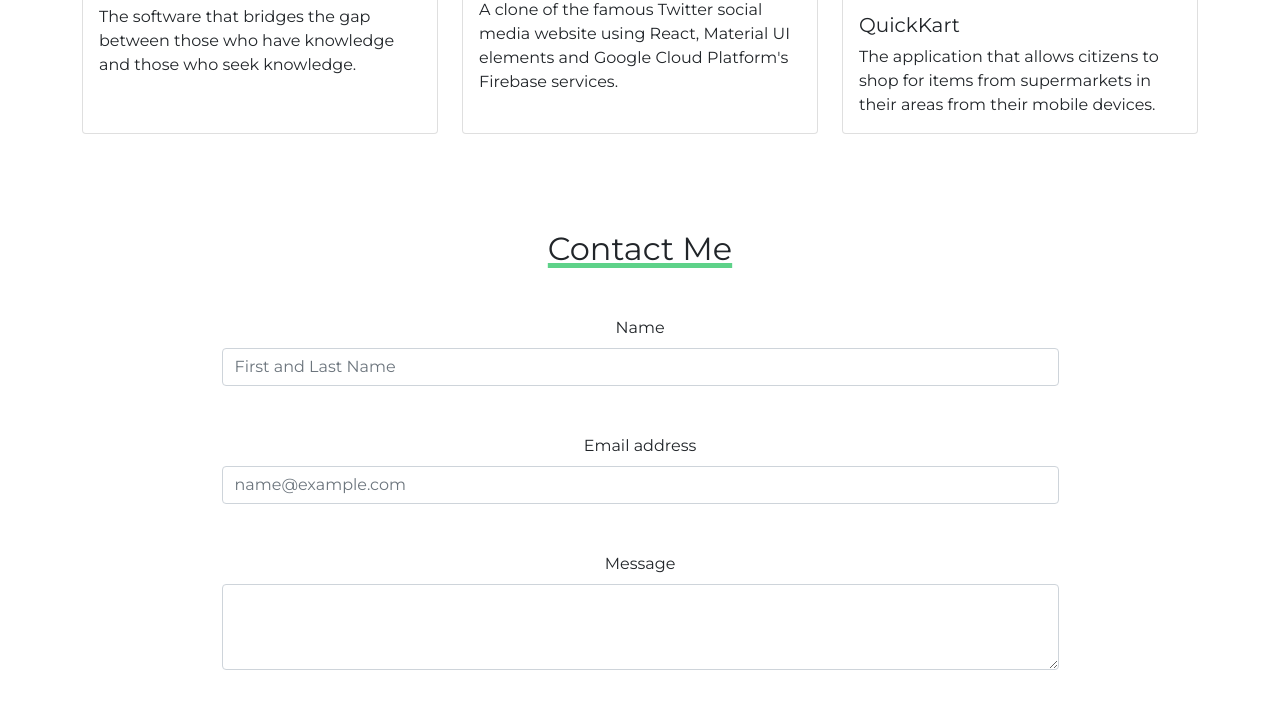
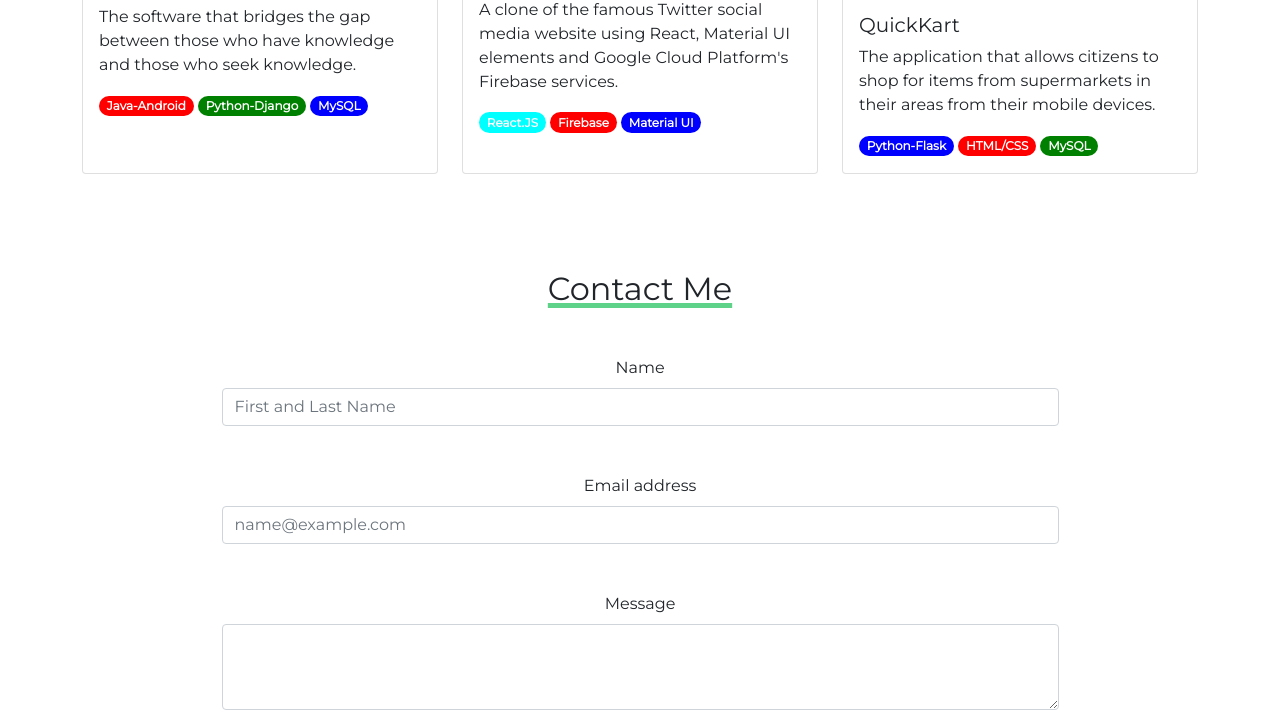
Before and after one commit to envaleed/envaleed.github.io, a plain HTML site: page index.html in a window 1280 px wide. Shown: the part 1854-2569 px from the top of the page. Drawn offline with nearby package versions, Linux system fonts and the light colour scheme.

Commit message:
Added pills for language descriptions

```diff
--- a/index.html
+++ b/index.html
@@ -222,6 +222,9 @@
 									The software that bridges the gap between those who have
 									knowledge and those who seek knowledge.
 								</p>
+								<span class="badge rounded-pill" style="background-color: red;">Java-Android</span>
+								<span class="badge rounded-pill" style="background-color: green;">Python-Django</span>
+								<span class="badge rounded-pill" style="background-color: blue;">MySQL</span>
 							</div>
 						</div>
 					</div>
@@ -242,6 +245,9 @@
 									React, Material UI elements and Google Cloud Platform's
 									Firebase services.
 								</p>
+								<span class="badge rounded-pill" style="background-color: cyan;">React.JS</span>
+								<span class="badge rounded-pill" style="background-color: red;">Firebase</span>
+								<span class="badge rounded-pill" style="background-color: blue;">Material UI</span>
 							</div>
 						</div>
 					</div>
@@ -261,6 +267,9 @@
 									The application that allows citizens to shop for items from
 									supermarkets in their areas from their mobile devices.
 								</p>
+								<span class="badge rounded-pill" style="background-color: blue;">Python-Flask</span>
+								<span class="badge rounded-pill" style="background-color: red;">HTML/CSS</span>
+								<span class="badge rounded-pill" style="background-color: green;">MySQL</span>
 							</div>
 						</div>
 					</div>
```
